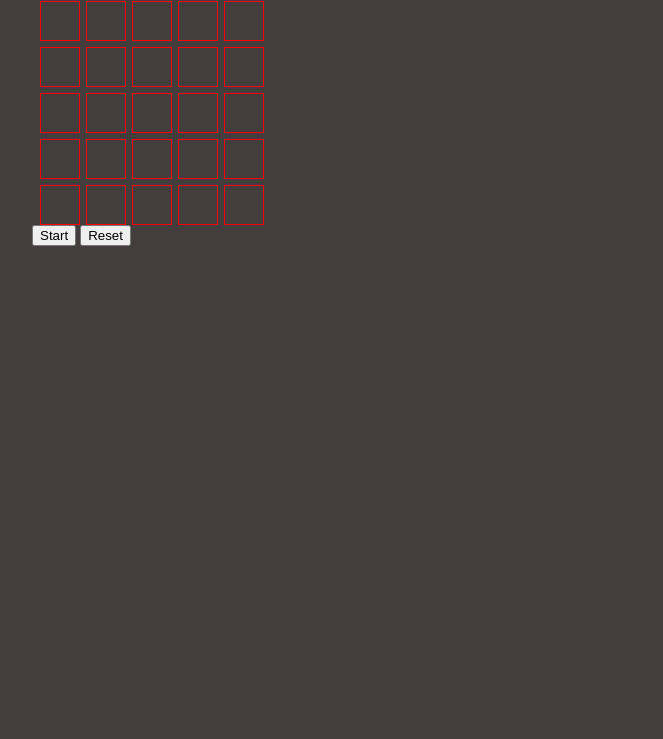
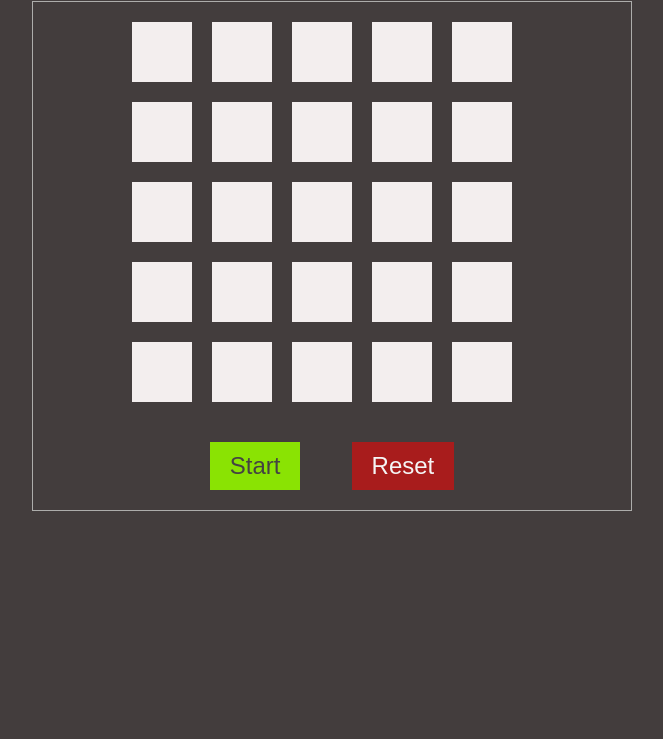
Before and after one commit to mareks40/gameTask, a plain HTML site: page index.html in a window 1280 px wide. Shown: the part 61-800 px from the top of the page, without its empty margins (308-971 px from the left). Drawn offline with Linux system fonts and the light colour scheme.

Commit message:
Modyfication HTML file (buttons) and stylization of the game place and buttons

```diff
--- a/index.html
+++ b/index.html
@@ -11,14 +11,14 @@
 <body>
     <div class="container">
         <header>
-            <p class="counter-">Życia: 3</p>
+            <p class="counter">Życia: 3</p>
             <p class="counter">Punkty: 3</p>
             <h1>Reflex</h1>
             <p class="counter">Czas: 48 sek.</p>
         </header>
 
         <div class="game-place">
-            <section class="square-place">
+            <div class="square-place">
                 <div id="square"></div>
                 <div id="square"></div>
                 <div id="square"></div>
@@ -44,13 +44,14 @@
                 <div id="square"></div>
                 <div id="square"></div>
                 <div id="square"></div>
-            </section>
-            <section class="btn">
+            </div>
+            <div class="btn">
                 <button class="btn-start">Start</button>
                 <button class="btn-reset">Reset</button>
-            </section>
+            </div>
         </div>
     </div>
+
 
 </body>
 
--- a/style.css
+++ b/style.css
@@ -6,6 +6,15 @@ body {
     margin: 0;
     background-color: rgb(67, 61, 61);
 }
+
+.container {
+    width: 600px;
+    margin-left: auto;
+    margin-right: auto;
+    /* background-color: green;*/
+}
+
+/* Header start*/
 
 header {
     display: flex;
@@ -21,15 +30,6 @@ h1,
 p {
     margin: 0;
     color: white;
-
-}
-
-.container {
-    width: 600px;
-    margin-left: auto;
-    margin-right: auto;
-    /* background-color: green;*/
-
 }
 
 .counter {
@@ -38,16 +38,54 @@ p {
     font-size: 16px;
 }
 
+/* Header end*/
+
+/* Game place start*/
+
 #square {
-    height: 40px;
-    width: 40px;
-    border: 1px solid red;
+    height: 60px;
+    width: 60px;
+    background-color: rgb(243, 238, 238);
+}
+
+.game-place {
+    border: 1px solid rgb(173, 173, 171);
+    padding-top: 20px;
 }
 
 .square-place {
-    width: 240px;
+    display: flex;
+    flex-wrap: wrap;
+    gap: 20px;
+    width: 400px;
+    margin-left: auto;
+    margin-right: auto;
+}
+
+.btn {
     display: flex;
     justify-content: center;
-    flex-wrap: wrap;
-    gap: 6px;
+    gap: 4vw;
+    margin-top: 40px;
+    margin-bottom: 20px;
 }
+
+.btn-start,
+.btn-reset {
+    border: none;
+    font-size: 24px;
+    font-weight: 500;
+    padding: 10px 20px;
+}
+
+.btn-start {
+    background-color: rgb(138, 227, 3);
+    color: rgb(68, 67, 67);
+}
+
+.btn-reset {
+    background-color: rgba(246, 5, 5, 0.564);
+    color: whitesmoke;
+}
+
+/* Game place end*/
```
